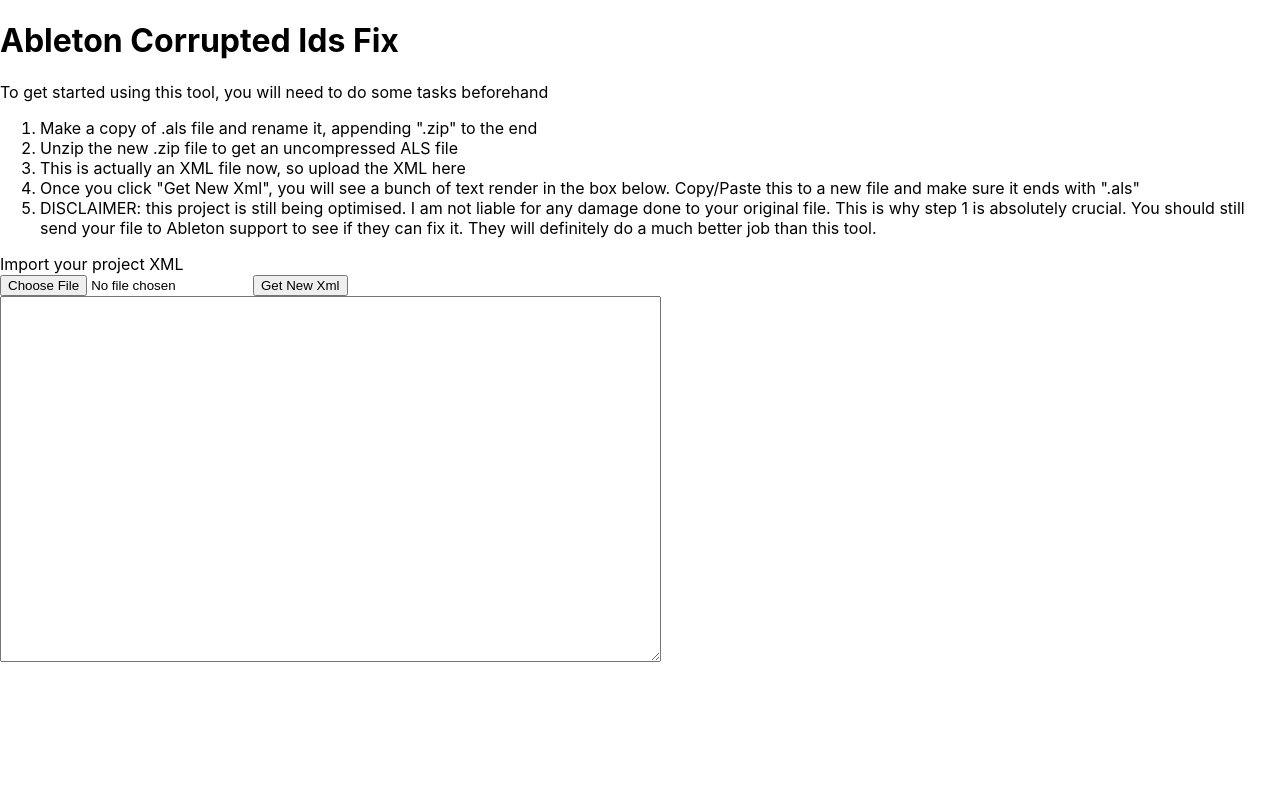
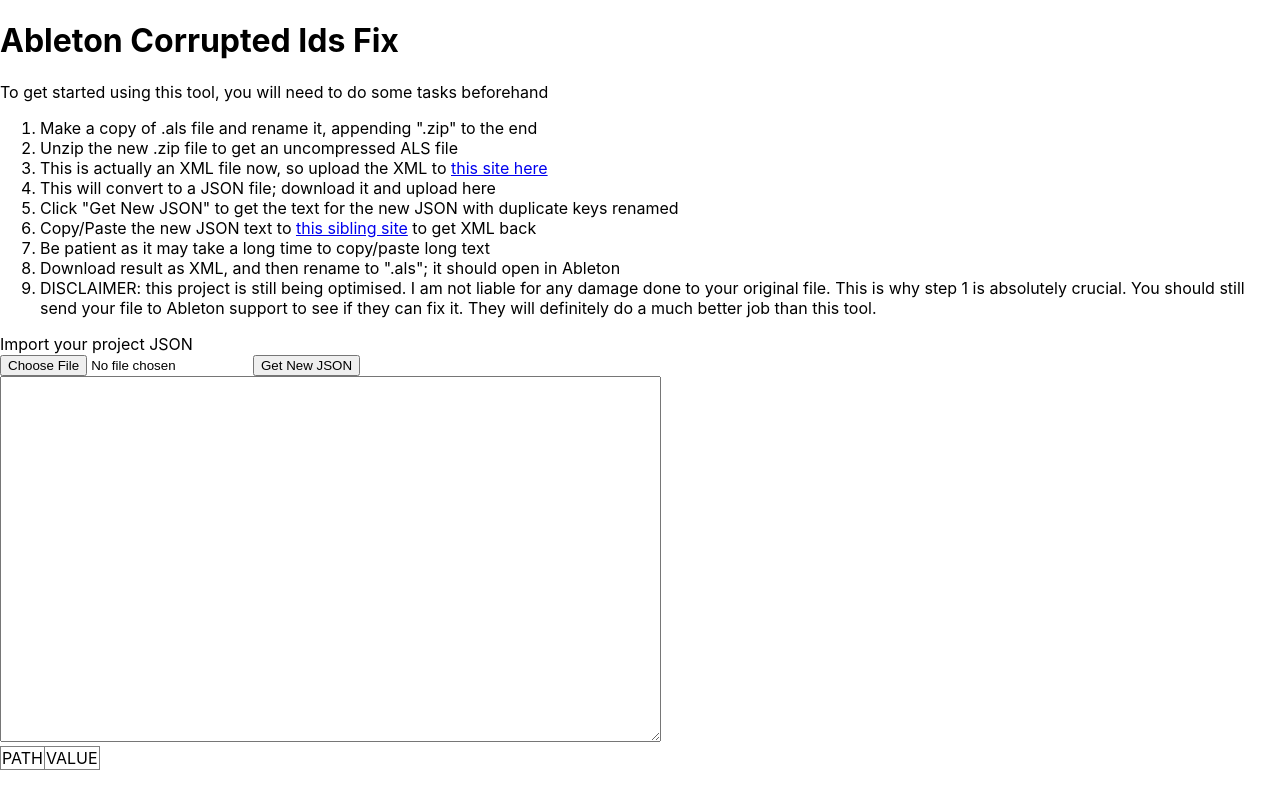
Before and after one commit to mariotee/corrupt-ableton-fix, a React (Create React App) app: page / in a window 1280 px wide. Built offline with nearby package versions, Linux system fonts and the light colour scheme.

Commit message:
algorithm updates; reverted back to user conversion

```diff
--- a/package.json
+++ b/package.json
@@ -9,8 +9,7 @@
     "@testing-library/user-event": "^7.2.1",
     "react": "^16.13.1",
     "react-dom": "^16.13.1",
-    "react-scripts": "3.4.1",
-    "xml2js": "^0.4.23"
+    "react-scripts": "3.4.1"
   },
   "scripts": {
     "start": "react-scripts start",
--- a/src/MainUI.jsx
+++ b/src/MainUI.jsx
@@ -1,14 +1,14 @@
 import React from 'react'
-import XmlJs from 'xml2js'
 
 import * as Algs from './algs'
 
 export default () => {
     let reader
 
+    const [resultList, setResultList] = React.useState([])
     const [stateFile, setStateFile] = React.useState()
     const [processing, setProcessing] = React.useState(false)
-    const [xml, setXml] = React.useState('')
+    const [outputJson, setOutputJson] = React.useState('')
 
     const readFile = () => {
         setStateFile(reader.result)
@@ -20,20 +20,16 @@ export default () => {
         reader.readAsText(file)
     }
 
-    const processFile = () => {
+    const processFile = async () => {
         setProcessing(true)
-        XmlJs.parseString(stateFile, (err, parsed) => {
-            if (err) {
-                console.log(err)
-                return
-            }
+        const parsed = JSON.parse(stateFile)
+        const list = []
+        const res = Algs.findDuplicates(parsed.Ableton, "Ableton", 0, list)
 
-            const list = []
+        setResultList([...res])
 
-            const res = Algs.findDuplicates(parsed.Ableton, "Ableton", 0, list)
         const paths = res.map((e) => e.path)
         let i = 0
-
         for (const path of paths) {
             let query = "parsed"
             query += path.split('.').map((e) => {
@@ -46,15 +42,15 @@ export default () => {
             }).join('')
 
             let thing = `if(${query}) {
-                    ${query} = "99999${i++}"
+                ${query} = "${9999999+(i++)}"
             }`
 
             eval(thing)
         }
 
-            setXml(new XmlJs.Builder().buildObject(parsed))
+        setOutputJson(JSON.stringify(parsed))
+
         setProcessing(false)
-        });
     }
 
     return <div>
@@ -65,27 +61,40 @@ export default () => {
         <ol>
             <li>Make a copy of .als file and rename it, appending ".zip" to the end</li>
             <li>Unzip the new .zip file to get an uncompressed ALS file</li>
-            <li>This is actually an XML file now, so upload the XML here</li>
-            <li>
-                Once you click "Get New Xml", you will see a bunch of text render in the box below. Copy/Paste this to a new file and
-                make sure it ends with ".als"
-            </li>
+            <li>This is actually an XML file now, so upload the XML to <a href="https://www.convertjson.com/xml-to-json.htm">this site here</a></li>
+            <li>This will convert to a JSON file; download it and upload here</li>
+            <li>Click "Get New JSON" to get the text for the new JSON with duplicate keys renamed</li>
+            <li>Copy/Paste the new JSON text to <a href="https://www.convertjson.com/json-to-xml.htm">this sibling site</a> to get XML back</li>
+            <li>Be patient as it may take a long time to copy/paste long text</li>
+            <li>Download result as XML, and then rename to ".als"; it should open in Ableton</li>
             <li>
                 DISCLAIMER: this project is still being optimised. I am not liable for any damage done to your original file.
                 This is why step 1 is absolutely crucial. You should still send your file to Ableton support to see if they can fix it.
                 They will definitely do a much better job than this tool.
             </li>
         </ol>
-        <div>Import your project XML</div>
+        <div>Import your project JSON</div>
         <input type="file" onChange={(e) => loadFile(e.target.files[0])}/>
 
-        <button onClick={processFile}>Get New Xml</button>
+        <button onClick={processFile}>Get New JSON</button>
 
         <section>
-        { processing ? <div>processing...</div> : null }
+        { processing ? <div>Processing...</div> : null }
         </section>
         <section>
-            <textarea readOnly rows={24} cols={80} value={xml}/>
+            {<textarea readOnly rows={24} cols={80} value={outputJson}/>}
+            <table>
+                <thead>
+                    <tr><td>PATH</td><td>VALUE</td></tr>
+                </thead>
+                <tbody>
+                {
+                resultList.map((e,i) => <tr key={"tr"+i}>
+                    <td>{e.path}</td><td>{e.val}</td>
+                </tr>)
+                }
+                </tbody>
+            </table>
         </section>
     </div>
 }
--- a/src/algs.js
+++ b/src/algs.js
@@ -12,7 +12,6 @@ function noInnerObjects(obj) {
     return true
 }
 
-//TODO: return list concatenations rather than in-place push
 export function findDuplicates(node, parentPath, level, list) {
     const isObj = (element) => (element instanceof Object) && !(element instanceof Array)
     const isArr = (element) => (element instanceof Object) && (element instanceof Array)
@@ -39,7 +38,7 @@ export function findDuplicates(node, parentPath, level, list) {
 
             if (noInnerObjects(arrayElement)) {
                 for (const key of Object.keys(arrayElement)) {
-                    const path = parentPath + "." + key
+                    const path = parentPath + `[${index}].${key}`
 
                     if (vals.includes(arrayElement[key]) && keyEndsInId(key)) {
                         list.push({path, val: arrayElement[key]})
```
Also changed, not shown: 2 other files (tests, documents, lock files or other folders). Lines whose indentation alone changed are shown as unchanged.
